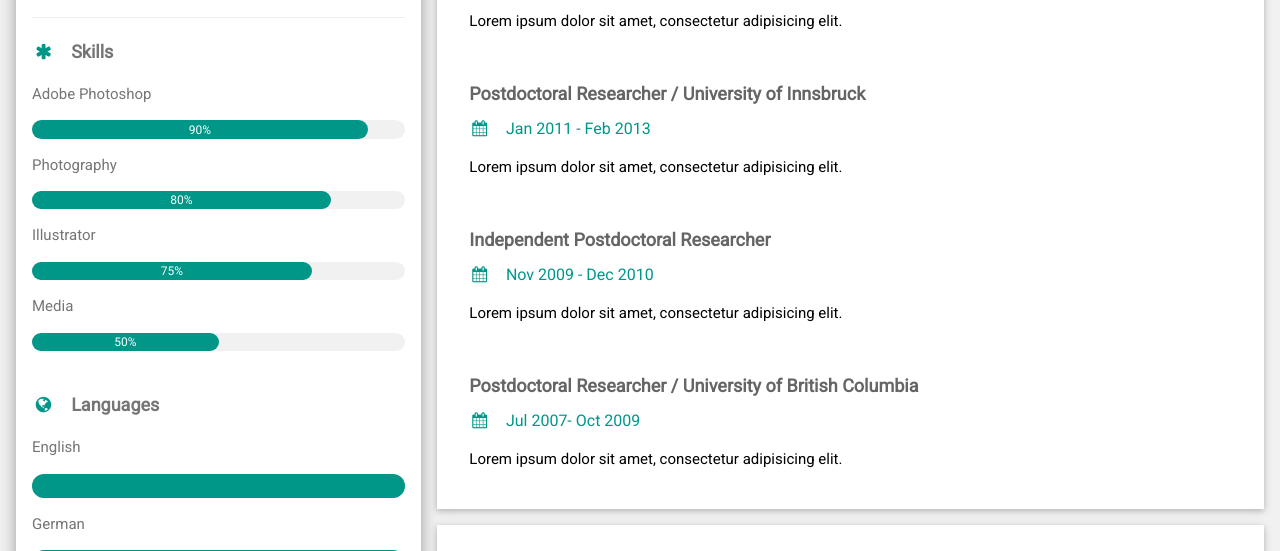
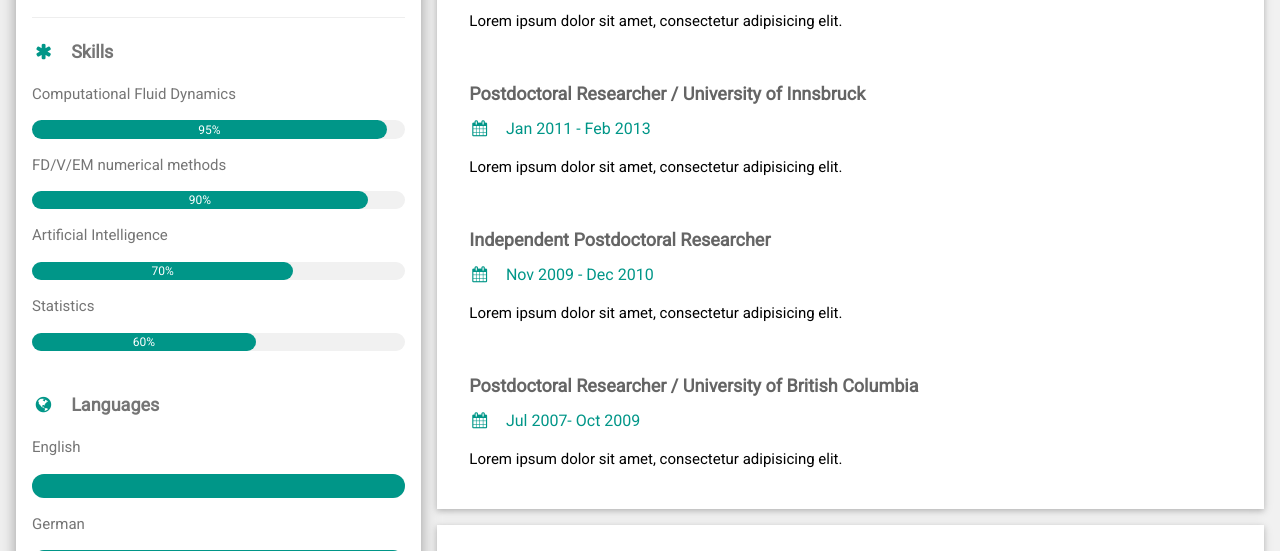
Before and after one commit to alexjarosch/alexj.at, a plain HTML site: page index.html in a window 1280 px wide. Shown: the part 658-1209 px from the top of the page. Drawn offline with nearby package versions, Linux system fonts and the light colour scheme.

Commit message:
skills done

```diff
--- a/index.html
+++ b/index.html
@@ -34,23 +34,23 @@ html,body,h1,h2,h3,h4,h5,h6 {font-family: "Roboto", sans-serif}
           <hr>
 
           <p class="w3-large"><b><i class="fa fa-asterisk fa-fw w3-margin-right w3-text-teal"></i>Skills</b></p>
-          <p>Adobe Photoshop</p>
+          <p>Computational Fluid Dynamics</p>
           <div class="w3-light-grey w3-round-xlarge w3-small">
-            <div class="w3-container w3-center w3-round-xlarge w3-teal" style="width:90%">90%</div>
+            <div class="w3-container w3-center w3-round-xlarge w3-teal" style="width:95%">95%</div>
           </div>
-          <p>Photography</p>
+          <p>FD/V/EM numerical methods</p>
           <div class="w3-light-grey w3-round-xlarge w3-small">
-            <div class="w3-container w3-center w3-round-xlarge w3-teal" style="width:80%">
-              <div class="w3-center w3-text-white">80%</div>
+            <div class="w3-container w3-center w3-round-xlarge w3-teal" style="width:90%">
+              <div class="w3-center w3-text-white">90%</div>
             </div>
           </div>
-          <p>Illustrator</p>
+          <p>Artificial Intelligence</p>
           <div class="w3-light-grey w3-round-xlarge w3-small">
-            <div class="w3-container w3-center w3-round-xlarge w3-teal" style="width:75%">75%</div>
+            <div class="w3-container w3-center w3-round-xlarge w3-teal" style="width:70%">70%</div>
           </div>
-          <p>Media</p>
+          <p>Statistics</p>
           <div class="w3-light-grey w3-round-xlarge w3-small">
-            <div class="w3-container w3-center w3-round-xlarge w3-teal" style="width:50%">50%</div>
+            <div class="w3-container w3-center w3-round-xlarge w3-teal" style="width:60%">60%</div>
           </div>
           <br>
 
```
